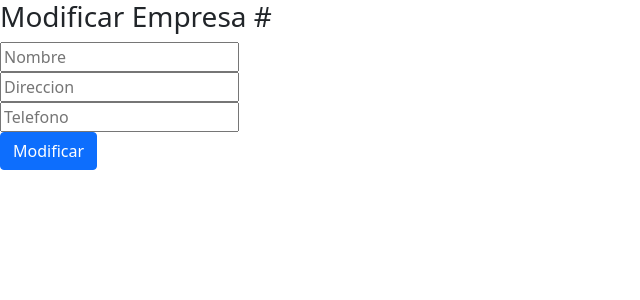
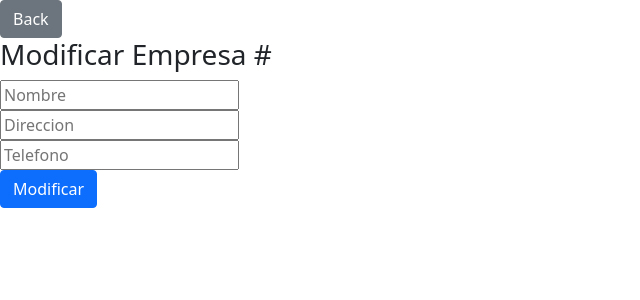
Before and after one commit to diegomated1/app_aprendizaje, a React (Create React App) app in the folder fronent/: page /1/business/edit/1 in a window 1280 px wide. Shown: the top 300 px of the page, without its empty margins (0-640 px from the left). Built offline with nearby package versions, Linux system fonts and the light colour scheme; no server answers.

Commit message:
business update

```diff
--- a/fronent/src/business/addbusiness.js
+++ b/fronent/src/business/addbusiness.js
@@ -1,12 +1,11 @@
 
 import axios from 'axios';
-import {useState, useEffect} from 'react';
-import { useNavigate, useParams } from 'react-router-dom';
+import {useState} from 'react';
+import { useNavigate, Link } from 'react-router-dom';
 
 const URI = 'http://localhost:3000/business';
 
 const AddBusiness = ()=>{
-    const {id} = useParams();
     const iduser = localStorage.getItem('iduser');
     const navigate = useNavigate();
 
@@ -31,6 +30,7 @@ const AddBusiness = ()=>{
 
     return(
         <div>
+            <Link to={`/${iduser}/business`} className='btn btn-secondary'>Back</Link>
             <h3>Agregar Empresa</h3>
             <form onSubmit={guardar}>
                 <input
--- a/fronent/src/business/modifybusiness.js
+++ b/fronent/src/business/modifybusiness.js
@@ -1,7 +1,7 @@
 
 import axios from 'axios';
 import {useState, useEffect} from 'react';
-import { useNavigate, useParams } from 'react-router-dom';
+import { useNavigate, useParams, Link } from 'react-router-dom';
 
 const URI = 'http://localhost:3000/business';
 
@@ -43,6 +43,7 @@ const ModifyBusiness = ()=>{
 
     return(
         <div>
+            <Link to={`/${iduser}/business`} className='btn btn-secondary'>Back</Link>
             <h3>Modificar Empresa #{idempresa}</h3>
             <form onSubmit={update}>
                 <input
--- a/fronent/src/business/showbusiness.js
+++ b/fronent/src/business/showbusiness.js
@@ -25,6 +25,7 @@ const ShowBusiness = ()=>{
 
     return(
         <div className='container'>
+            <Link to={`/${iduser}`} className='btn btn-primary'>Menu</Link>
             <Link to='create' className='btn btn-primary'>Añadir</Link>
             <table className='table'>
                 <thead>
```
